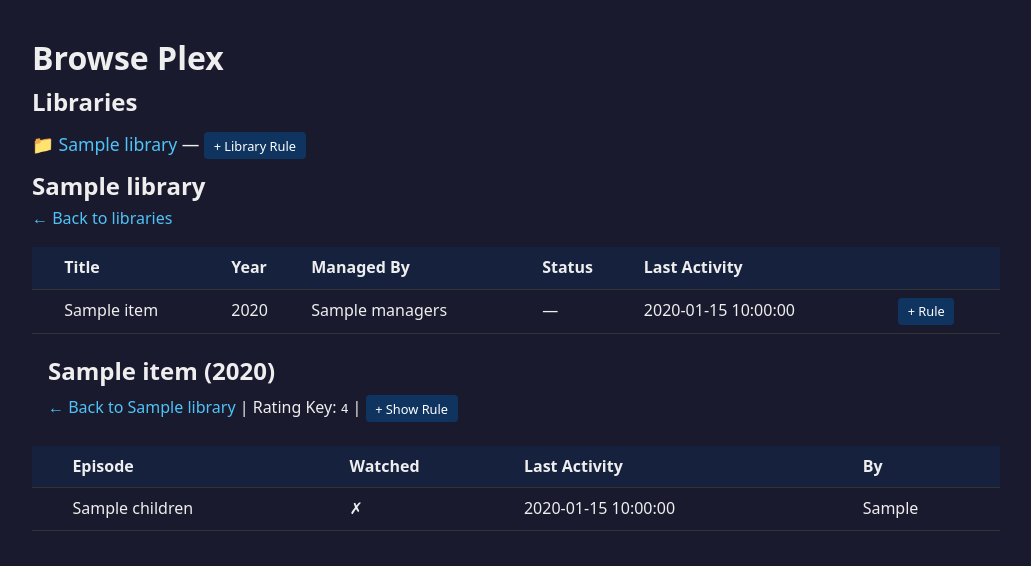
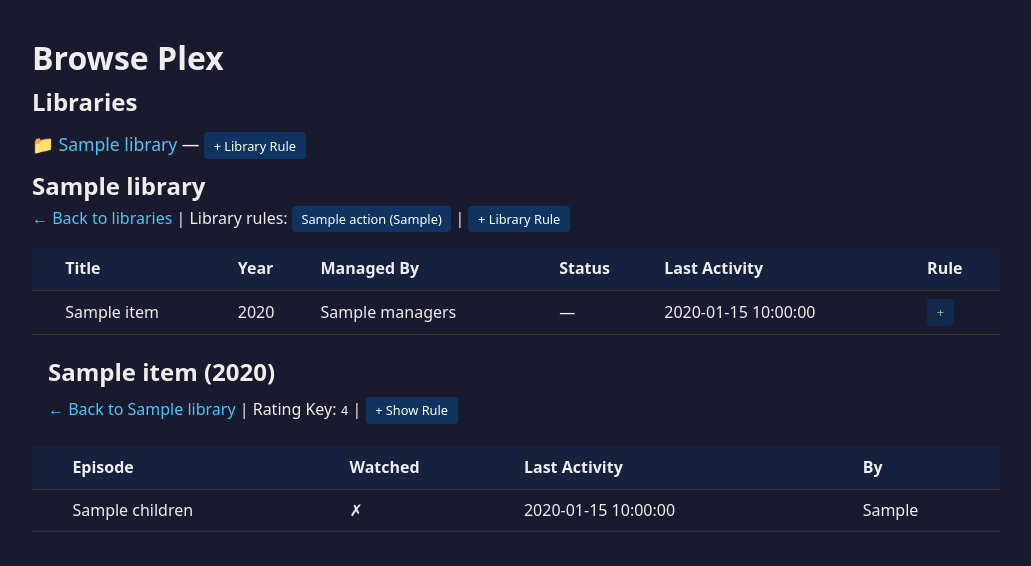
Before and after one commit to mwstowe/mediapurge, a Python web app: template mediacleaner/web/templates/browse.html in a window 1280 px wide. Shown: the top 566 px of the page, without its empty margins (124-1155 px from the left). Run offline with Jinja, Linux system fonts and the light colour scheme; the template is opened without the code that fills it: most values are stand-ins (such as "Sample title", 1, 10 or a date in 2020).

Commit message:
Browse: show existing rules with edit links, library rules at top

```diff
--- a/mediacleaner/web/templates/browse.html
+++ b/mediacleaner/web/templates/browse.html
@@ -18,9 +18,18 @@
 
 {% if items %}
 <h2>{{ library }}</h2>
-<p><a href="{{ url_for('browse') }}">← Back to libraries</a></p>
+<p>
+  <a href="{{ url_for('browse') }}">← Back to libraries</a>
+  {% if lib_rules %}
+    | Library rules:
+    {% for r in lib_rules %}
+      <a href="{{ url_for('rules_edit', rule_id=r.id) }}" class="btn btn-sm btn-primary">{{ r.action }} ({{ r.watched_by }})</a>
+    {% endfor %}
+  {% endif %}
+  | <a href="{{ url_for('rules_new') }}?scope=library&plex_library={{ library }}" class="btn btn-sm btn-primary">+ Library Rule</a>
+</p>
 <table>
-  <tr><th></th><th>Title</th><th>Year</th><th>Managed By</th><th>Status</th><th>Last Activity</th><th></th></tr>
+  <tr><th></th><th>Title</th><th>Year</th><th>Managed By</th><th>Status</th><th>Last Activity</th><th>Rule</th></tr>
   {% for item in items %}
   <tr>
     <td><img src="{{ url_for('plex_thumb', path=item.thumb) }}" style="height:40px;border-radius:4px;" alt="" loading="lazy"></td>
@@ -36,10 +45,15 @@
     <td>{% if item.ended == true %}Ended{% elif item.ended == false %}Continuing{% else %}—{% endif %}</td>
     <td>{{ item.viewed_at }}</td>
     <td>
-      {% if item.type == "show" %}
-        <a href="{{ url_for('rules_new') }}?scope=show&plex_rating_key={{ item.rating_key }}&media_title={{ item.title }}&type=show" class="btn btn-sm btn-primary">+ Show Rule</a>
+      {% if rules_by_key and item.rating_key | string in rules_by_key %}
+        {% set r = rules_by_key[item.rating_key | string] %}
+        <a href="{{ url_for('rules_edit', rule_id=r.id) }}" class="btn btn-sm btn-primary">✎ {{ r.action }}</a>
       {% else %}
-        <a href="{{ url_for('rules_new') }}?scope=show&plex_rating_key={{ item.rating_key }}&media_title={{ item.title }}&type=movie" class="btn btn-sm btn-primary">+ Rule</a>
+        {% if item.type == "show" %}
+          <a href="{{ url_for('rules_new') }}?scope=show&plex_rating_key={{ item.rating_key }}&media_title={{ item.title }}&type=show" class="btn btn-sm btn-primary" style="opacity:0.6;">+</a>
+        {% else %}
+          <a href="{{ url_for('rules_new') }}?scope=show&plex_rating_key={{ item.rating_key }}&media_title={{ item.title }}&type=movie" class="btn btn-sm btn-primary" style="opacity:0.6;">+</a>
+        {% endif %}
       {% endif %}
     </td>
   </tr>
```
Also changed, not shown: mediacleaner/web/app.py (+7 -1 lines).
